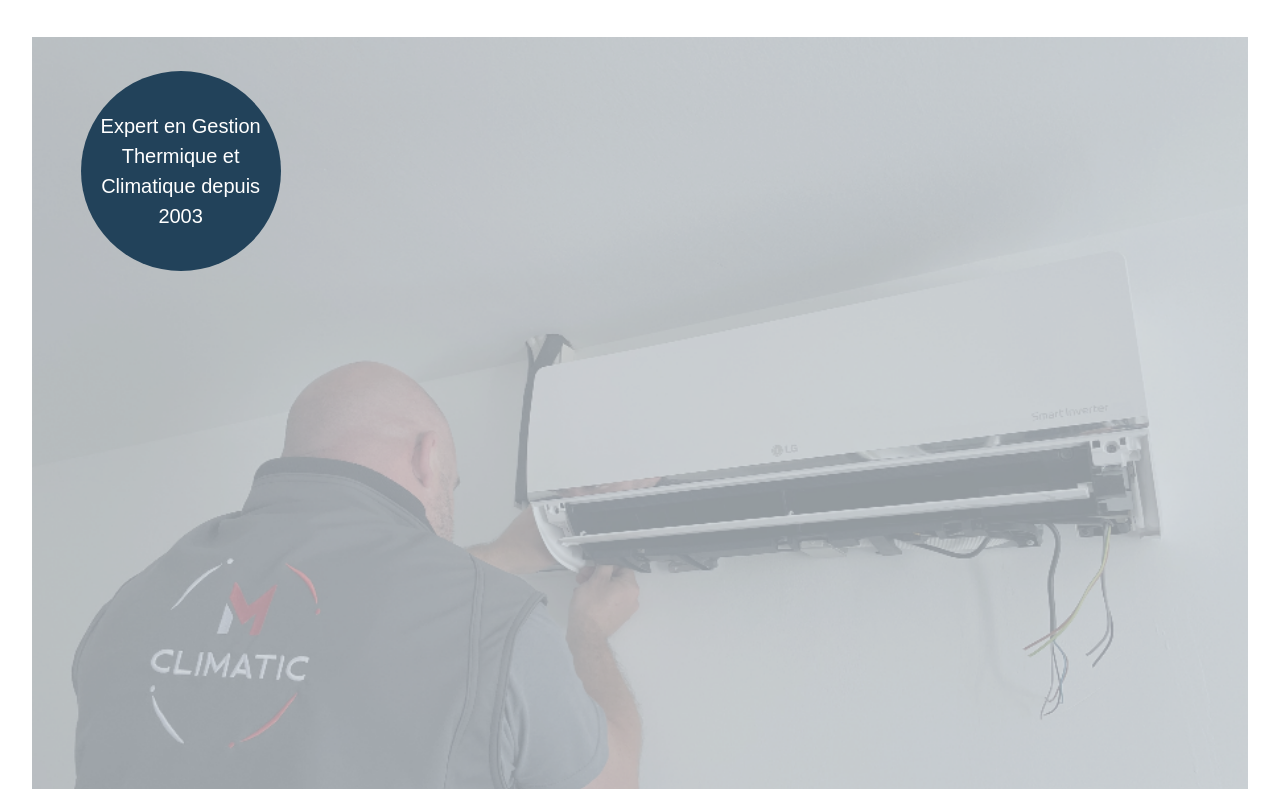
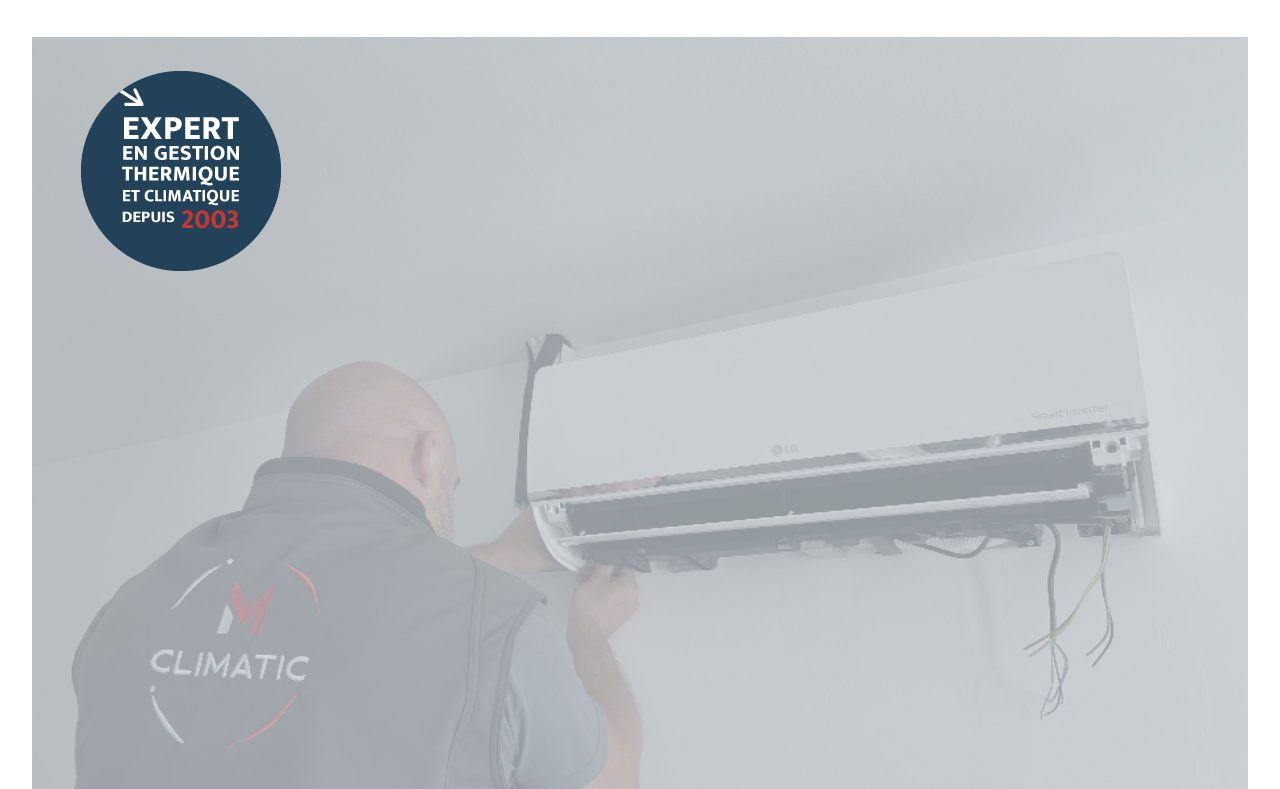
Before and after one commit to Btg-Commnucation/mclimatic-landing, a website built with Vite: page index.html in a window 1280 px wide. Shown: the top 789 px of the page. Built offline with nearby package versions, Linux system fonts and the light colour scheme; a web font is replaced by a local one.

Commit message:
pastille top

```diff
--- a/index.html
+++ b/index.html
@@ -12,9 +12,7 @@
       <div class="container">
         <div class="left">
           <img src="/m-climatic.png" alt="Photo d'un homme entrain de réparer une climatisation" />
-          <div class="label">
-            Expert en Gestion Thermique et Climatique depuis 2003
-          </div>
+          <img src="/expert-pastille.png" alt="Export en gestion thermique et climatique depuis 2003" class="label">
         </div>
         <div class="right">
           <img src="/logo-mclimatic.svg" alt="Logo de MCLIMATIC">
--- a/src/sass/components/_header.scss
+++ b/src/sass/components/_header.scss
@@ -19,22 +19,13 @@ header {
     height: 100%;
     position: relative;
 
-    div {
+    .label {
       position: absolute;
       top: 4%;
       left: 4%;
       width: 200px;
       height: 200px;
-      background: var.$blue;
-      border-radius: 50%;
-      font-size: 2rem;
       margin: auto;
-      color: white;
-      text-align: center;
-      display: flex;
-      justify-content: center;
-      align-items: center;
-      padding-inline: 0.5em;
 
       @include var.breakpoint(688px) {
         top: -6%;
```
Also changed, not shown: dist/expert-pastille.png (added), dist/index.html, public/expert-pastille.png (added), 4 other files.
